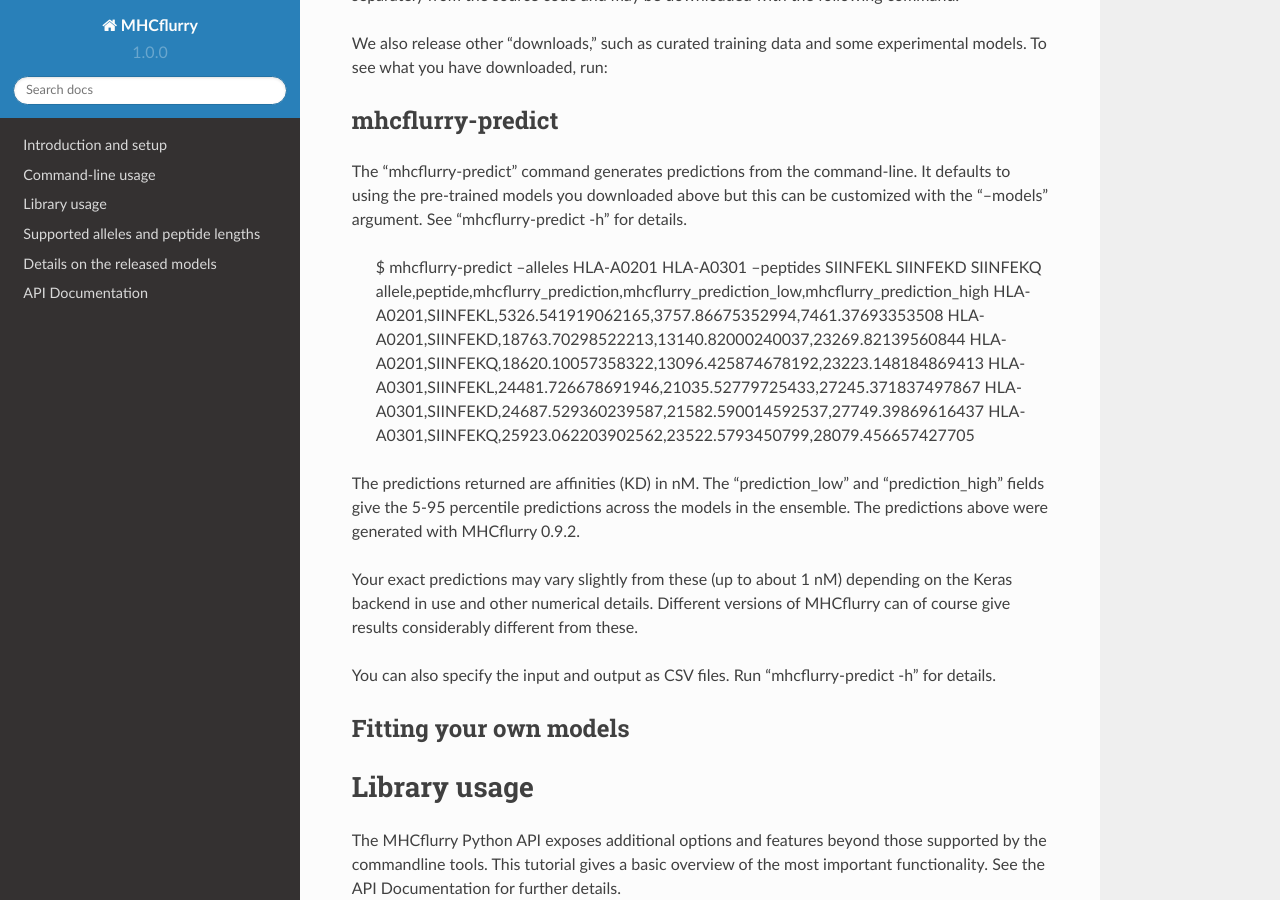
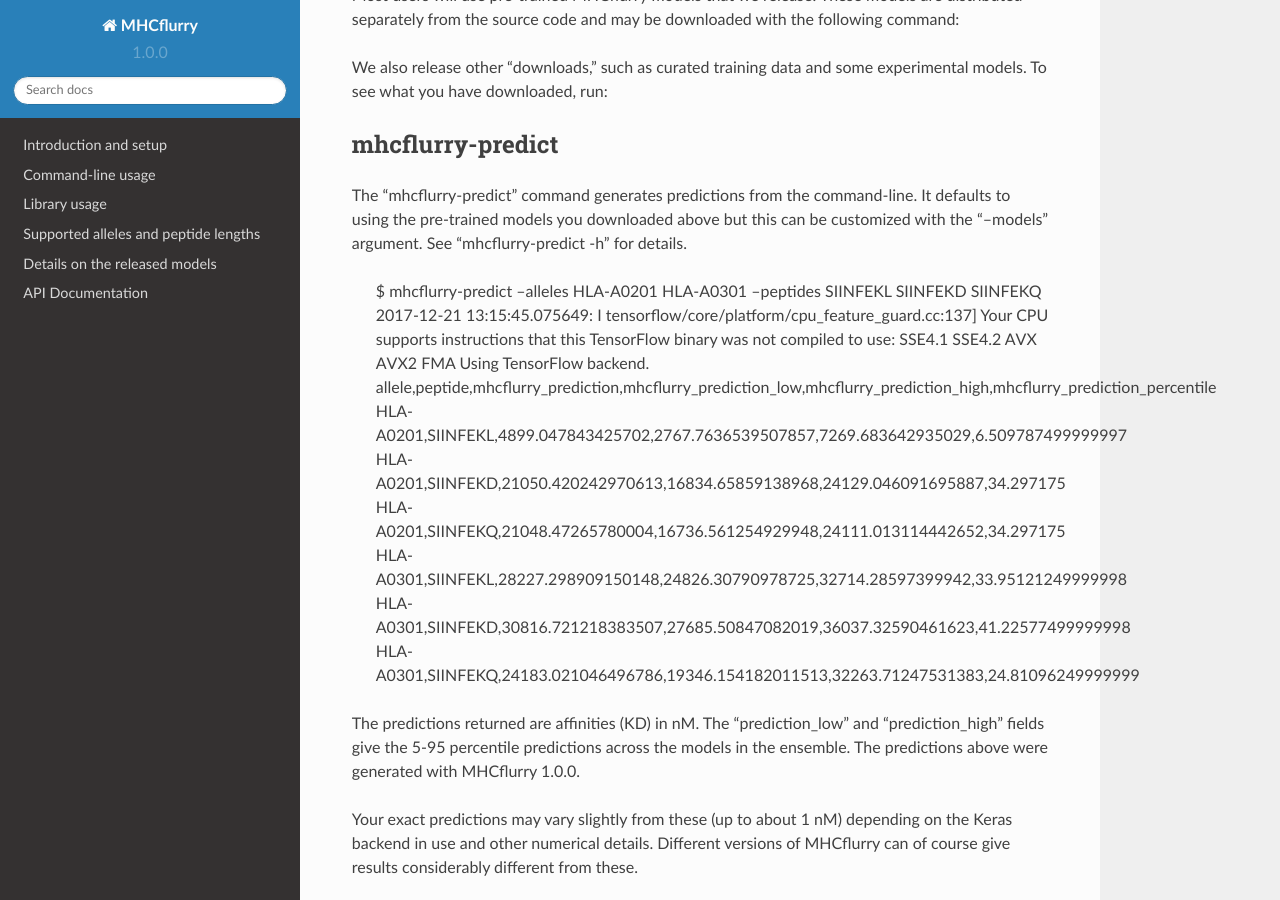
Before and after one commit to openvax/mhcflurry, a Sphinx documentation site: the page built from docs/package_readme/readme.generated.rst, in a window 1280 px wide and 900 px high, scrolled down 1457 px. Built offline with Sphinx 7.4.7 and the Read the Docs theme 2.0.0, drawn with Linux system fonts in a browser that asks for light colours; some of the changed text lies outside the part shown.

```diff
--- a/docs/conf.py
+++ b/docs/conf.py
@@ -39,6 +39,7 @@ extensions = [
     'sphinx.ext.githubpages',
     'numpydoc',
     'sphinx_autorun',
+    'sphinxcontrib.programoutput',
 ]
 
 # Add any paths that contain templates here, relative to this directory.
--- a/docs/package_readme/readme.generated.rst
+++ b/docs/package_readme/readme.generated.rst
@@ -5,9 +5,11 @@
     :target: https://coveralls.io/github/hammerlab/mhcflurry
 
 mhcflurry
-=========
+===================
 
-Open source neural network models for peptide-MHC binding affinity predictionMHCflurry is a Python package for peptide/MHC I binding affinity
+Open source neural network models for peptide-MHC binding affinity prediction
+
+MHCflurry is a Python package for peptide/MHC I binding affinity
 prediction. It provides competitive accuracy with a fast, documented,
 open source implementation.
 
@@ -90,18 +92,20 @@ downloaded above but this can be customized with the "--models"
 argument. See "mhcflurry-predict -h" for details.
 
    $ mhcflurry-predict --alleles HLA-A0201 HLA-A0301 --peptides SIINFEKL SIINFEKD SIINFEKQ
-   allele,peptide,mhcflurry_prediction,mhcflurry_prediction_low,mhcflurry_prediction_high
-   HLA-A0201,SIINFEKL,5326.541919062165,3757.86675352994,7461.37693353508
-   HLA-A0201,SIINFEKD,18763.70298522213,13140.82000240037,23269.82139560844
-   HLA-A0201,SIINFEKQ,18620.10057358322,13096.425874678192,23223.148184869413
-   HLA-A0301,SIINFEKL,24481.726678691946,21035.52779725433,27245.371837497867
-   HLA-A0301,SIINFEKD,24687.529360239587,21582.590014592537,27749.39869616437
-   HLA-A0301,SIINFEKQ,25923.062203902562,23522.5793450799,28079.456657427705
+   2017-12-21 13:15:45.075649: I tensorflow/core/platform/cpu_feature_guard.cc:137] Your CPU supports instructions that this TensorFlow binary was not compiled to use: SSE4.1 SSE4.2 AVX AVX2 FMA
+   Using TensorFlow backend.
+   allele,peptide,mhcflurry_prediction,mhcflurry_prediction_low,mhcflurry_prediction_high,mhcflurry_prediction_percentile
+   HLA-A0201,SIINFEKL,4899.047843425702,2767.7636539507857,7269.683642935029,6.509787499999997
+   HLA-A0201,SIINFEKD,21050.420242970613,16834.65859138968,24129.046091695887,34.297175
+   HLA-A0201,SIINFEKQ,21048.47265780004,16736.561254929948,24111.013114442652,34.297175
+   HLA-A0301,SIINFEKL,28227.298909150148,24826.30790978725,32714.28597399942,33.95121249999998
+   HLA-A0301,SIINFEKD,30816.721218383507,27685.50847082019,36037.32590461623,41.22577499999998
+   HLA-A0301,SIINFEKQ,24183.021046496786,19346.154182011513,32263.71247531383,24.81096249999999
 
 The predictions returned are affinities (KD) in nM. The
 "prediction_low" and "prediction_high" fields give the 5-95 percentile
 predictions across the models in the ensemble. The predictions above
-were generated with MHCflurry 0.9.2.
+were generated with MHCflurry 1.0.0.
 
 Your exact predictions may vary slightly from these (up to about 1 nM)
 depending on the Keras backend in use and other numerical details.
--- a/docs/package_readme/readme_header.rst
+++ b/docs/package_readme/readme_header.rst
@@ -5,6 +5,6 @@
     :target: https://coveralls.io/github/hammerlab/mhcflurry
 
 mhcflurry
-=========
+===================
 
 Open source neural network models for peptide-MHC binding affinity prediction
--- a/docs/requirements.txt
+++ b/docs/requirements.txt
@@ -1,3 +1,4 @@
 sphinx-autorun
+sphinxcontrib-programoutput
 sphinx
 numpydoc
```
Also changed, not shown: docs/commandline_tutorial.rst (+2 -11 lines).
